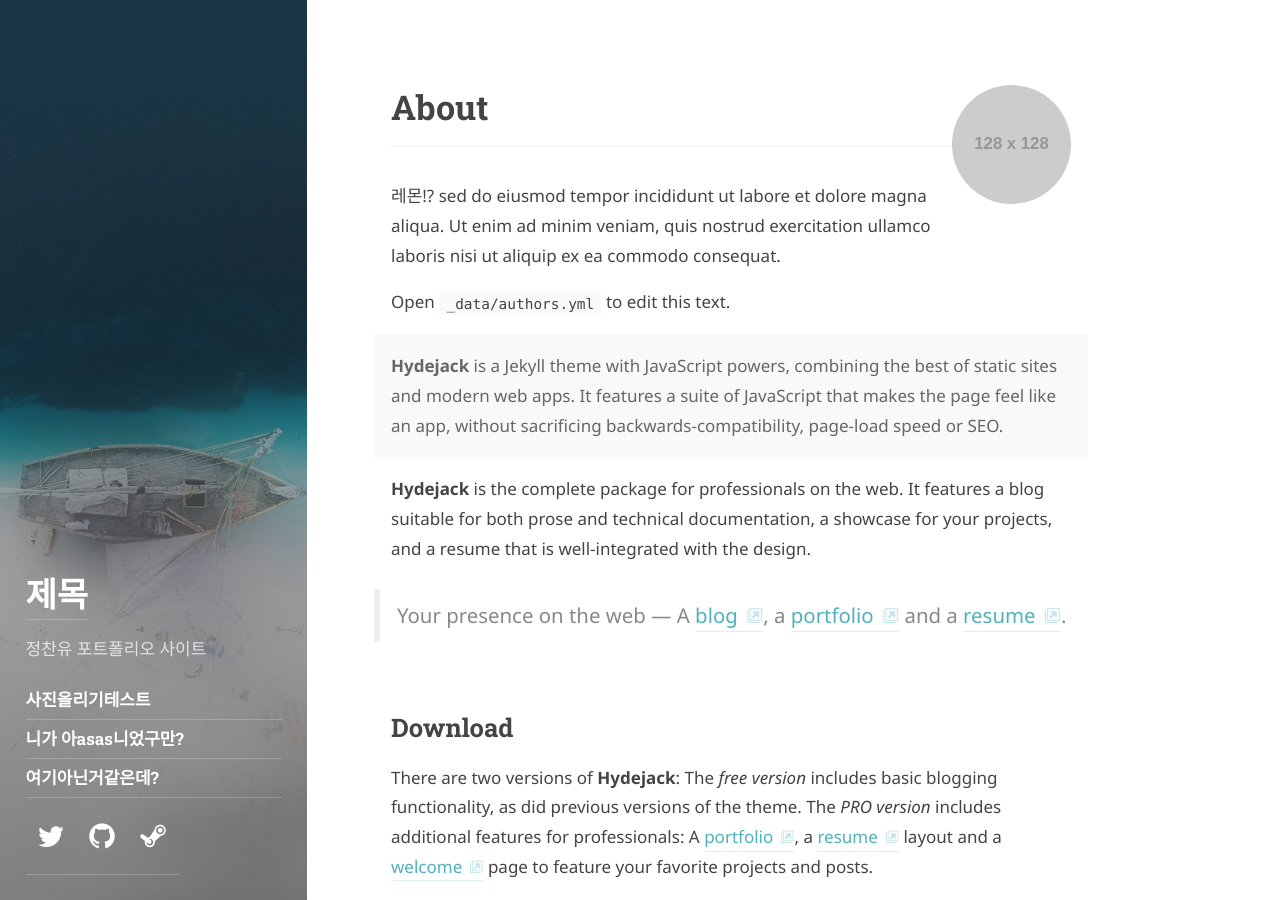
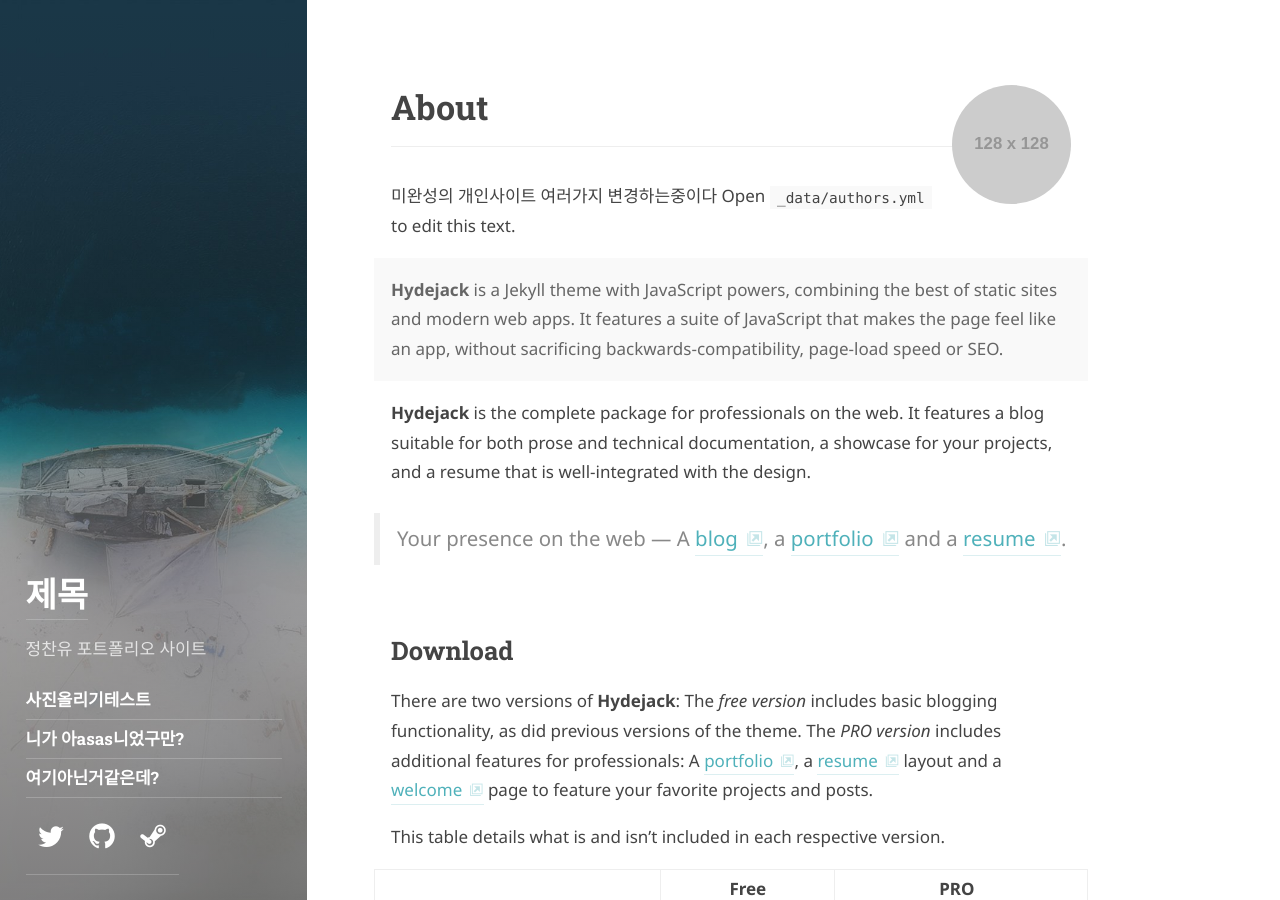
Before and after one commit to chanyou12/chanyou12.github.io, a Jekyll site: the page built from about.md, in a window 1280 px wide and 900 px high. Built offline with Jekyll 4.4.1, drawn with Linux system fonts in a browser that asks for light colours; some web fonts are replaced.

Commit message:
Update authors.yml

```diff
--- a/_data/authors.yml
+++ b/_data/authors.yml
@@ -8,10 +8,7 @@
   # Used at the bottom of each page and at the top of the `about` layout
   # Markdown enabled, can use multiple paragraphs (enabled by `|`)
   about:             |
-    레몬!?
-    sed do eiusmod tempor incididunt ut labore et dolore magna aliqua.
-    Ut enim ad minim veniam, quis nostrud exercitation ullamco laboris nisi ut aliquip ex ea commodo consequat.
-
+    미완성의 개인사이트 여러가지 변경하는중이다
     Open `_data/authors.yml` to edit this text.
 
   # This photo will be used in the about section
```
